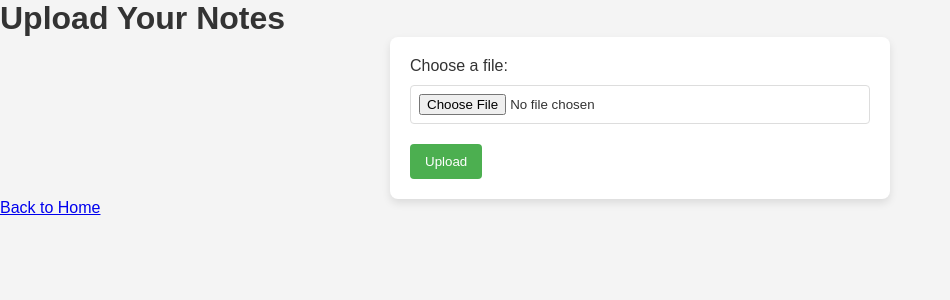
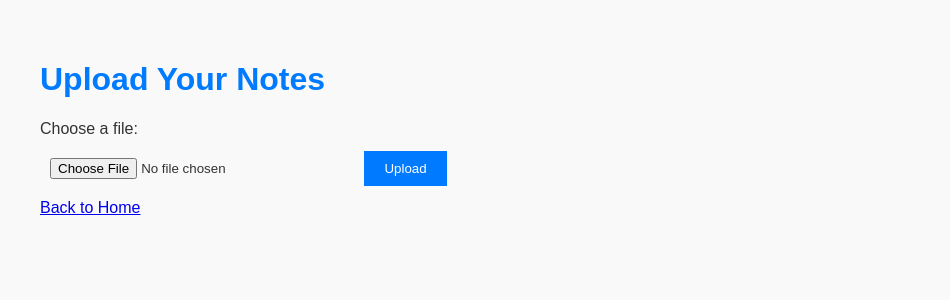
Before and after one commit to samudhan2008/-Sharing-Site, a Flask app: page /upload in a window 1280 px wide. Shown: the top 300 px of the page, without its empty margins (0-950 px from the left). Run offline with Flask 2, Linux system fonts and the light colour scheme.

Commit message:
Update style.css

```diff
--- a/static/style.css
+++ b/static/style.css
@@ -1,121 +1,71 @@
-/* Basic reset */
-* {
-    margin: 0;
-    padding: 0;
-    box-sizing: border-box;
-}
-
 body {
     font-family: Arial, sans-serif;
-    background-color: #f4f4f4;
+    margin: 20px;
+    padding: 20px;
+    background-color: #f9f9f9;
     color: #333;
 }
 
-header {
-    background-color: #4CAF50;
-    padding: 20px;
-    color: white;
-    text-align: center;
+h1 {
+    color: #007BFF;
 }
 
 nav {
-    margin-top: 10px;
+    margin-bottom: 20px;
 }
 
 nav a {
-    color: white;
-    margin: 0 15px;
+    margin-right: 15px;
     text-decoration: none;
-    font-weight: bold;
+    color: #007BFF;
 }
 
 nav a:hover {
     text-decoration: underline;
 }
 
-main {
-    padding: 30px;
+form {
+    margin-top: 20px;
 }
 
-section.intro, section.upload-form, section.notes-list {
-    margin: 20px 0;
-}
-
-h2 {
-    color: #4CAF50;
-}
-
-form {
-    max-width: 500px;
-    margin: 0 auto;
-    background-color: white;
-    padding: 20px;
-    border-radius: 8px;
-    box-shadow: 0 4px 8px rgba(0, 0, 0, 0.1);
-}
-
-label {
+form label {
     display: block;
     margin-bottom: 10px;
 }
 
-input[type="text"], input[type="file"] {
+form input {
+    margin-bottom: 10px;
+    padding: 10px;
     width: 100%;
-    padding: 8px;
-    margin-bottom: 20px;
-    border-radius: 4px;
-    border: 1px solid #ddd;
+    max-width: 300px;
 }
 
 button {
-    padding: 10px 15px;
-    background-color: #4CAF50;
+    padding: 10px 20px;
+    background-color: #007BFF;
     color: white;
     border: none;
-    border-radius: 4px;
     cursor: pointer;
 }
 
 button:hover {
-    background-color: #45a049;
+    background-color: #0056b3;
 }
 
-.notes {
-    display: flex;
-    flex-wrap: wrap;
-    gap: 20px;
+ul {
+    list-style-type: none;
+    padding: 0;
 }
 
-.note-card {
-    background-color: white;
-    padding: 20px;
-    border-radius: 8px;
-    box-shadow: 0 4px 8px rgba(0, 0, 0, 0.1);
-    width: calc(33% - 20px);
-    text-align: center;
-}
-
-.note-card h3 {
+ul li {
     margin-bottom: 10px;
 }
 
-.note-card button {
-    padding: 10px 20px;
-    background-color: #4CAF50;
-    color: white;
-    border: none;
-    border-radius: 4px;
-    cursor: pointer;
+ul li a {
+    color: #007BFF;
+    text-decoration: none;
 }
 
-.note-card button:hover {
-    background-color: #45a049;
+ul li a:hover {
+    text-decoration: underline;
 }
-
-footer {
-    background-color: #333;
-    color: white;
-    text-align: center;
-    padding: 10px;
-    margin-top: 20px;
-}
```
